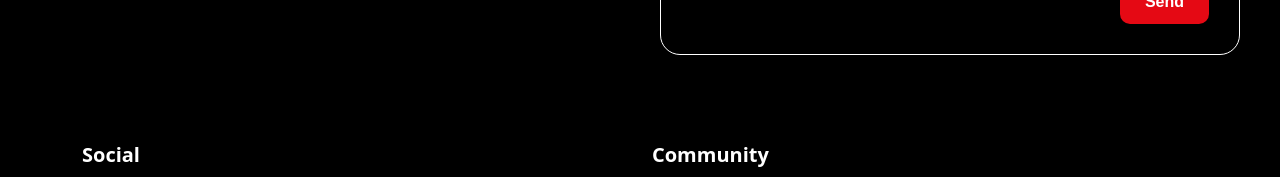
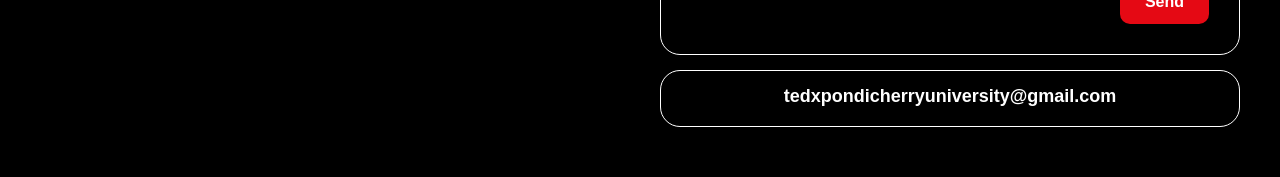
Before and after one commit to mhmd-thaju/tedx-pu, a React (Create React App) app: page /contact in a window 1280 px wide. Shown: the part 1271-1448 px from the top of the page. Built offline with nearby package versions, Linux system fonts and the light colour scheme.

Commit message:
contact page tweak

```diff
--- a/src/components/Tabs.css
+++ b/src/components/Tabs.css
@@ -3,8 +3,8 @@
   display: flex;
   flex-direction:column ;
   position: relative;
-  width: 70%;
-  left: 15%;
+  width: 92%;
+  left: 4%;
   background-color: rgb(52, 51, 51);
   word-break: break-all;
   border: 3px solid rgb(239, 232, 232);
@@ -18,6 +18,7 @@
 
 .tabblock{
   display: flex;
+  flex-wrap: nowrap;
 }
 .tabs{
   padding :15px;
@@ -30,6 +31,10 @@
   position: relative;
   outline: none;
   border: none;
+  white-space: nowrap; /* Ensures text doesn't break */
+  overflow: hidden; /* Prevents overflow issues */
+  text-overflow: ellipsis; /* Adds "..." if text overflows */
+
 }
 .tabs:not(:last-child){
   border-right: 1px solid azure;
--- a/src/pages/Contact.css
+++ b/src/pages/Contact.css
@@ -67,6 +67,9 @@ body{
 .contact-right {
   flex: 1;
   min-width: 300px;
+  display: flex;
+  flex-direction: column;
+  gap: 15px;
 }
 
 .contact-form {
@@ -122,6 +125,16 @@ body{
   font-size: 1.1rem;
 }
 
+.mail-id{
+  padding-top: 12px;
+  border: 1px solid white;
+  border-radius: 20px;
+}
+.mail-id p{
+  font-size: large;
+}
+
+
 @media (max-width: 768px) {
   .banner-image img {
     width: 90%;
--- a/src/pages/Contact.jsx
+++ b/src/pages/Contact.jsx
@@ -1,16 +1,42 @@
 import React from "react";
 import "./Contact.css";
 import banner from "../assets/contacts_first.png";
-import tdtxt from "../assets/tedx_text.jpg";
-import auro from "../assets/Auroville.png" // Top image from assets
+//import tdtxt from "../assets/tedx_text.jpg";
+import txt1 from "../assets/thinkers1.png";
+import auro from "../assets/Auroville.png"; // Top image from assets
 
 const Contact = () => {
+  const onSubmit = async (event) => {
+    event.preventDefault();
+    const formData = new FormData(event.target);
+
+    formData.append("access_key", "1bfcdfcd-8d0c-40fe-87eb-5e44c4873abc");
+
+    const object = Object.fromEntries(formData);
+    const json = JSON.stringify(object);
+
+    const res = await fetch("https://api.web3forms.com/submit", {
+      method: "POST",
+      headers: {
+        "Content-Type": "application/json",
+        Accept: "application/json"
+      },
+      body: json
+    }).then((res) => res.json());
+
+    if (res.success) {
+      console.log("Success", res);
+      alert("Submitted successfully" );
+    }
+  };
+
+
   return (
     <div className="contact-page">
       {/* Top banner image */}
       <div className="contact-banner">
         <div className="banner-image">
-          <img src={tdtxt} alt="Contact Banner" />
+          <img src={txt1} alt="Contact Banner" />
           <img src={auro} alt="Contact Banner" />
         </div>
 
@@ -41,19 +67,22 @@ const Contact = () => {
 
         {/* Right: Form */}
         <div className="contact-right">
-          <form className="contact-form">
+          <form className="contact-form" onSubmit={onSubmit}>
             <label>Name</label>
-            <input type="text" placeholder="Enter your name" required />
+            <input type="text"  name="name" placeholder="Enter your name" required />
 
             <label>E-Mail</label>
-            <input type="email" placeholder="Enter your email" required />
+            <input type="email" name="mail" placeholder="Enter your email" required />
 
             <label>Message</label>
-            <textarea placeholder="Enter your message" required></textarea>
+            <textarea placeholder="Enter your message" name="message" required></textarea>
 
             <p className="whatsapp">Join us on WhatsApp</p>
             <button type="submit">Send</button>
           </form>
+          <div className="mail-id">
+            <p><b>tedxpondicherryuniversity@gmail.com</b></p>
+          </div>
         </div>
       </div>
 
```
Also changed, not shown: src/assets/thinkers1.png (added).
